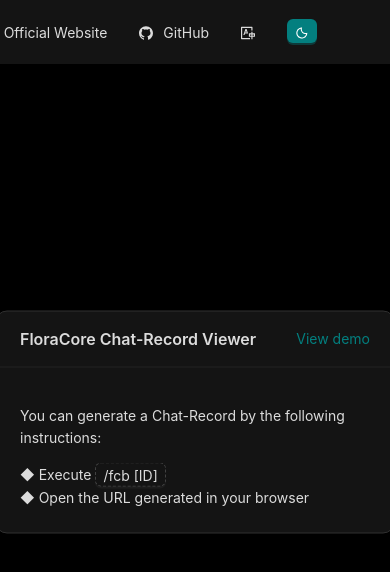
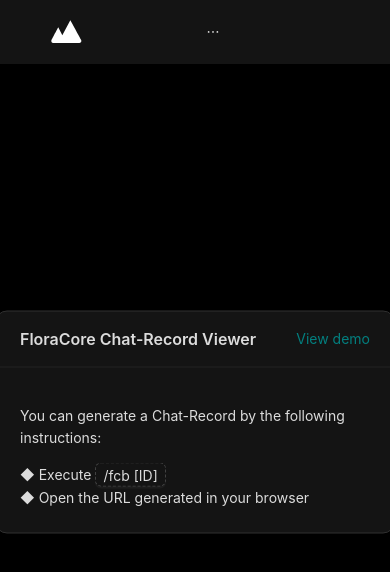
Before and after one commit to FloraCore/ChatWeb, a Next.js app: page / in a window 390 px wide. Shown: the top 572 px of the page. Built offline with nearby package versions, Linux system fonts and the light colour scheme.

Commit message:
Fixes/Auto Theming.

```diff
--- a/components/header.tsx
+++ b/components/header.tsx
@@ -1,16 +1,16 @@
-import React, {Dispatch, SetStateAction, useEffect, useRef, useState} from 'react';
-import {GithubOutlined, TranslationOutlined} from '@ant-design/icons';
-import {Button, Menu, MenuProps} from 'antd';
+import React, { Dispatch, SetStateAction, useEffect, useRef, useState } from 'react';
+import { GithubOutlined, TranslationOutlined } from '@ant-design/icons';
+import { Button, Menu, MenuProps } from 'antd';
 import MoonIcon from "./moon";
-import {useTranslation} from 'react-i18next';
+import { useTranslation } from 'react-i18next';
 import Logo from "./logo";
-import {useRouter} from "next/router";
+import { useRouter } from "next/router";
 
 const LOCALSTORAGE_TRISTATE_KEY = "APP_THEME_TRISTATE";
 
-export default function HeaderComponent({setDark, dark, colorBgContainer}: HeaderProps) {
+export default function HeaderComponent({ setDark, dark, colorBgContainer }: HeaderProps) {
     const router = useRouter();
-    const {t, i18n} = useTranslation();
+    const { t, i18n } = useTranslation();
 
     const [width, setWidth] = useState<number | string>("100%");
     const ref = useRef(null);
@@ -24,37 +24,53 @@
 
         const fn = () => {
             const childrenWidth = [...(el.children as any as Array<HTMLElement>)].reduce((prev, curr) => prev + curr.offsetWidth, 0);
-            setWidth(childrenWidth);
+            setWidth(Math.min(childrenWidth, window.innerWidth - 200));
         };
 
         const ob = new ResizeObserver(fn);
         ob.observe(el.children[0]);
 
-        return () => ob.disconnect();
+        window.addEventListener("resize", fn);
+
+        return () => {
+            ob.disconnect();
+            window.removeEventListener("resize", fn);
+        }
     }, []);
 
     const backToHome = () => {
         router.push("/");
     };
 
+    const [colorPreferenceDark, setColorPreferenceDark] = useState(false);
+
+    useEffect(() => {
+        const onChange = (e: MediaQueryListEvent) => setColorPreferenceDark(e.matches);
+
+        const m = window.matchMedia("(prefers-color-scheme: dark)");
+        m.addEventListener("change", onChange);
+
+        return () => m.removeEventListener("change", onChange);
+    }, []);
+
     const itemsPropAdditions = {
-        style: {marginTop: 0}
+        style: { marginTop: 0 }
     };
 
     const triStateMapping = [
         () => true,
         () => false,
-        () => window.matchMedia('(prefers-color-scheme: dark)').matches
+        () => colorPreferenceDark
     ];
 
     const [triState, setTriState] = useState(1);
     const triStateProvisionStatus = useRef(false);
 
     const triStateIcons = [
-        <MoonIcon/>, // Dark
-        <MoonIcon/>, // Light
-        <div style={{position: "relative"}}>
-            <MoonIcon/>
+        <MoonIcon />, // Dark
+        <MoonIcon />, // Light
+        <div style={{ position: "relative" }}>
+            <MoonIcon />
             <div style={{
                 position: "absolute",
                 right: 0,
@@ -76,7 +92,7 @@
         if (!triStateProvisionStatus.current) return;
         localStorage.setItem(LOCALSTORAGE_TRISTATE_KEY, triState.toString());
         setDark(triStateMapping[triState]());
-    }, [triState]);
+    }, [triStateMapping[triState]]);
 
     const items: MenuProps['items'] = [
         {
@@ -98,16 +114,16 @@
                 </a>
             ),
             key: '2',
-            icon: <GithubOutlined rev={undefined}/>,
+            icon: <GithubOutlined rev={undefined} />,
         },
         {
             key: 'translation',
-            label: <TranslationOutlined rev={undefined}/>,
+            label: <TranslationOutlined rev={undefined} />,
             children: [
                 {
                     key: 'zh',
                     label: (
-                        <span style={{cursor: 'pointer'}}>
+                        <span style={{ cursor: 'pointer' }}>
                             {t("i18n.chinese")}
                         </span>
                     ),
@@ -116,7 +132,7 @@
                 {
                     key: 'en',
                     label: (
-                        <span style={{cursor: 'pointer'}}>
+                        <span style={{ cursor: 'pointer' }}>
                             {t("i18n.english")}
                         </span>
                     ),
@@ -129,12 +145,12 @@
             label: <Button type={dark ? "primary" : "dashed"} size="small" onClick={changeDarkMode}>{triStateIcons[triState]}</Button>,
             disabled: true,
         },
-    ].map(item => ({...item, ...itemsPropAdditions}));
+    ].map(item => ({ ...item, ...itemsPropAdditions }));
 
     return (
-        <div style={{background: dark ? '#141414' : colorBgContainer, display: 'grid', gridTemplateColumns: '1fr 1fr'}}>
-            <div style={{cursor: "pointer"}} onClick={backToHome}>
-                <Logo color={dark ? colorBgContainer : '#141414'}/>
+        <div style={{ background: dark ? '#141414' : colorBgContainer, display: 'grid', gridTemplateColumns: '1fr 1fr' }}>
+            <div style={{ cursor: "pointer" }} onClick={backToHome}>
+                <Logo color={dark ? colorBgContainer : '#141414'} />
                 <a style={{
                     position: "relative",
                     left: 10,
@@ -145,8 +161,8 @@
                     FloraCore
                 </a>
             </div>
-            <div style={{position: "absolute", right: 10, width, visibility: width === "100%" ? "hidden" : "visible"}} ref={ref}>
-                <Menu mode="horizontal" items={items} theme='light'/>
+            <div style={{ position: "absolute", right: 10, width, visibility: width === "100%" ? "hidden" : "visible" }} ref={ref}>
+                <Menu mode="horizontal" items={items} theme='light' style={{ borderBottom: "none" }} />
             </div>
         </div>
     );
```
